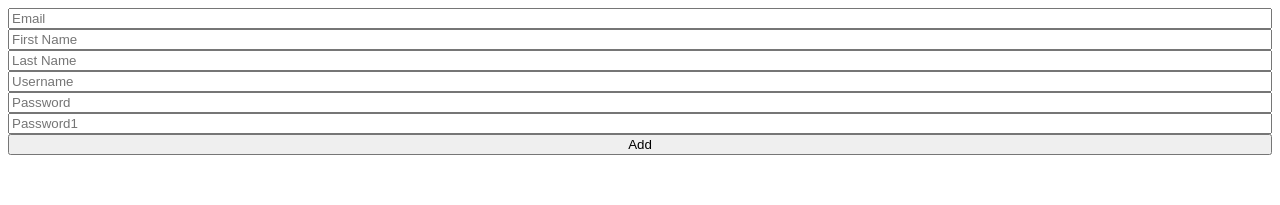
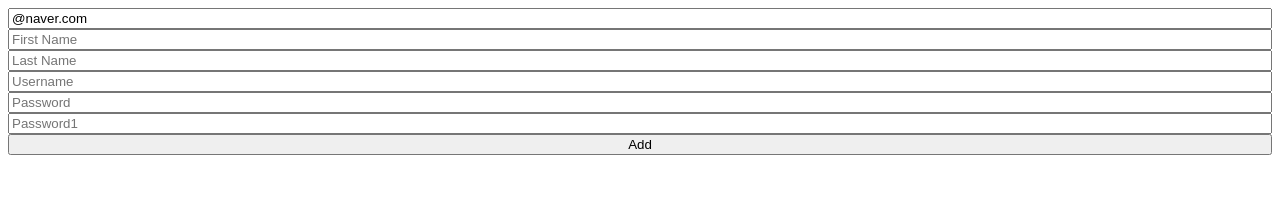
Before and after one commit to yuiseo/todo_list, a React (Create React App) app: page / in a window 1280 px wide. Shown: the top 205 px of the page. Built offline with nearby package versions, Linux system fonts and the light colour scheme.

Commit message:
form error

```diff
--- a/src/ToDoList.tsx
+++ b/src/ToDoList.tsx
@@ -22,19 +22,48 @@
 }
 */
 
+interface IForm {
+  email: string;
+  firstName: string;
+  lastName: string;
+  username: string;
+  password: string;
+  password1: string;
+}
+
+
 function ToDoList(){
-  const { register, watch,handleSubmit, formState } = useForm();
-  const onValid = (data:any) => {
+  const {
+    register,
+    handleSubmit,
+    formState: { errors },
+  } = useForm<IForm>({
+    defaultValues: {
+      email: "@naver.com",
+    },
+  });
+    const onValid = (data:any) => {
     console.log(data)
   };
-  console.log(formState.errors);
-  return <div>
+  return (<div>
     <form style = {{display:"flex",flexDirection: "column"}} onSubmit={handleSubmit(onValid)}>
-      <input {...register("Email",{ required: true})} placeholder='Email'/>
-      <input {...register("firstName",{ required: true})} placeholder='First Name'/>
-      <input {...register("lastName",{ required: true})} placeholder='Last Name'/>
-      <input {...register("username",{ required: true, minLength:10})} placeholder='Username'/>
-      <input {...register("password",{ required: true,minLength:5})} placeholder='Password'/>
+      <input {...register("email",{
+        required: "Email is required",
+        pattern:{
+          value:/^[A-Za-z0-9._%+-]+@naver\.com$/,
+          message:"Only naver.com emails allowed"
+      } })}
+      placeholder='Email'
+      />
+      <span>{ errors?.email?.message }</span>
+      <input {...register("firstName",{ required: "write here"})} placeholder='First Name'/>
+      <span>{ errors?.firstName?.message }</span>
+      <input {...register("lastName",{ required: "write here"})} placeholder='Last Name'/>
+      <span>{ errors?.lastName?.message }</span>
+      <input {...register("username",{ required: "write here", minLength:10})} placeholder='Username'/>
+      <span>{ errors?.username?.message }</span>
+      <input {...register("password",{ required: "write here",minLength:5})} placeholder='Password'/>
+      <span>{ errors?.password?.message }</span>
       <input
       {...register("password1",{
         required: "password is required",
@@ -44,8 +73,10 @@
       },
       })}
       placeholder='Password1'/>
+      <span>{ errors?.password1?.message }</span>
       <button>Add</button>
     </form>
-  </div>;
+  </div>
+  );
 }
 export default ToDoList;
```
